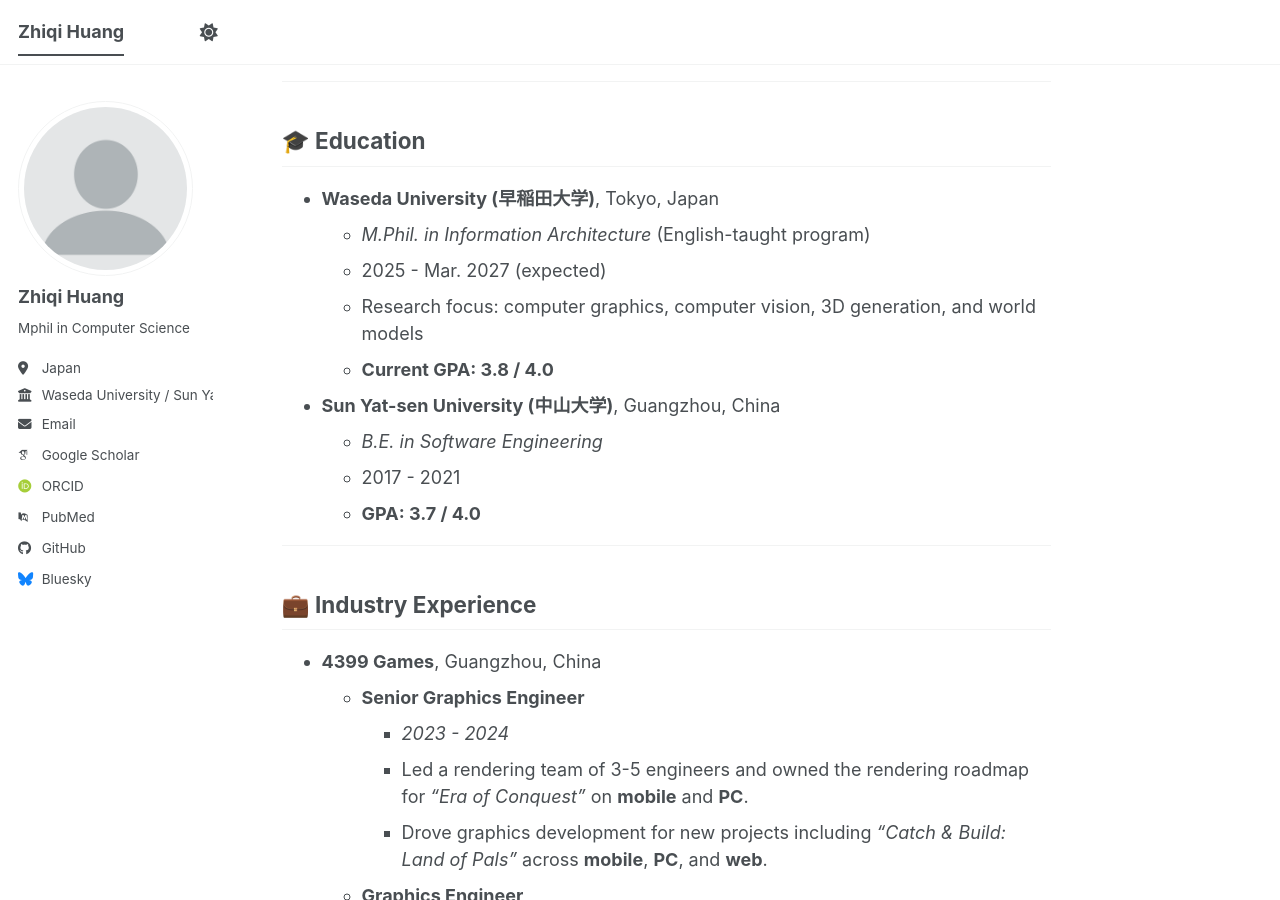
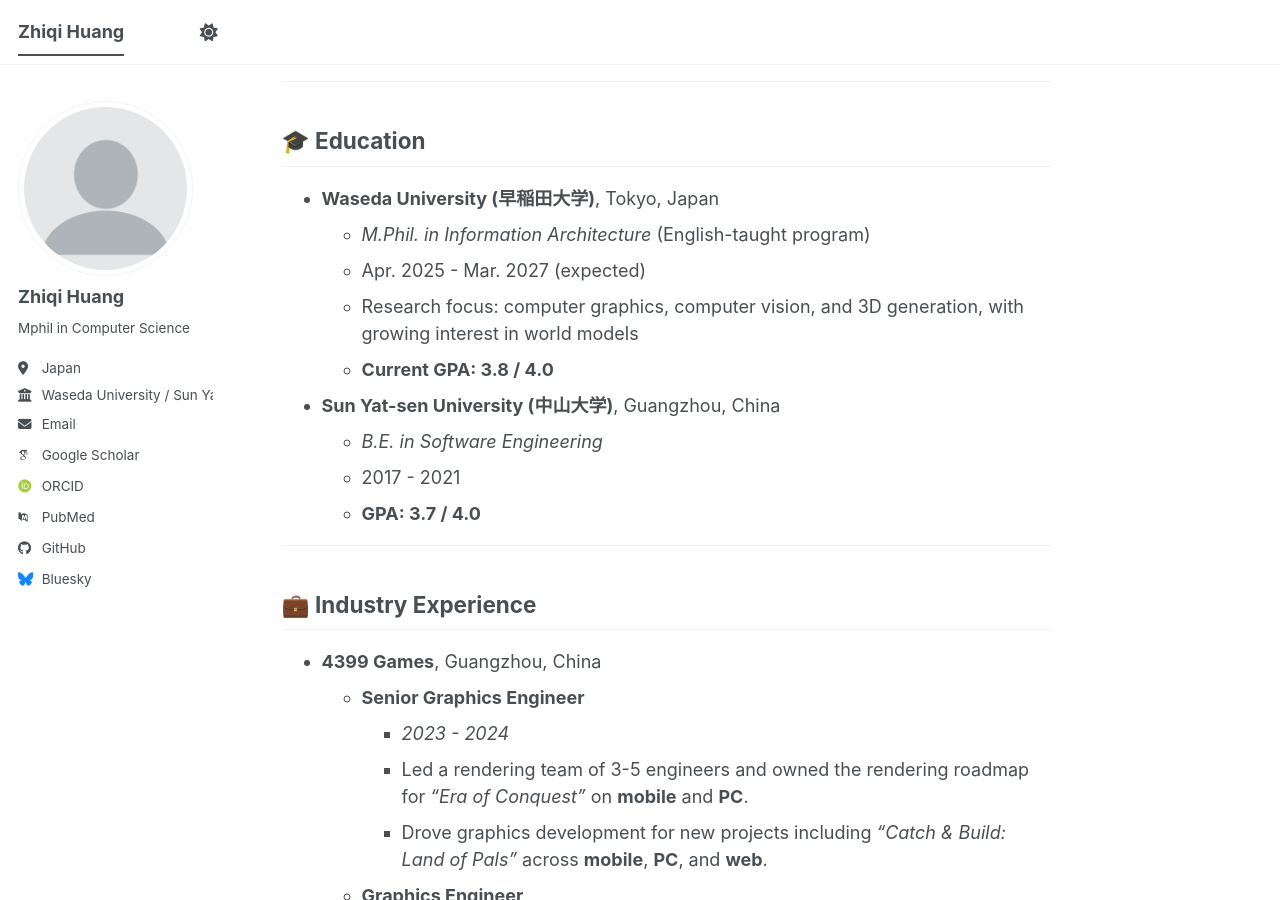
Before and after one commit to huang-zhiqi/huang-zhiqi.github.io, a Jekyll site: the page built from _pages/about.md, in a window 1280 px wide and 900 px high, scrolled down 1485 px. Built offline with Jekyll 4.4.1, drawn with Linux system fonts in a browser that asks for light colours; some web fonts are replaced; a script bundle is joined from its source files by our own code; library files that are not in the unit come from our copies; some of the changed text lies outside the part shown.

Commit message:
优化。

```diff
--- a/_pages/about.md
+++ b/_pages/about.md
@@ -50,8 +50,8 @@
 
 * **Waseda University (早稲田大学)**, Tokyo, Japan
   * *M.Phil. in Information Architecture* (English-taught program)
-  * 2025 - Mar. 2027 (expected)
-  * Research focus: computer graphics, computer vision, 3D generation, and world models
+  * Apr. 2025 - Mar. 2027 (expected)
+  * Research focus: computer graphics, computer vision, and 3D generation, with growing interest in world models
   * **Current GPA: 3.8 / 4.0**
 
 * **Sun Yat-sen University (中山大学)**, Guangzhou, China
```
Also changed, not shown: other parts of _pages/about.md (+1 -1 lines).
